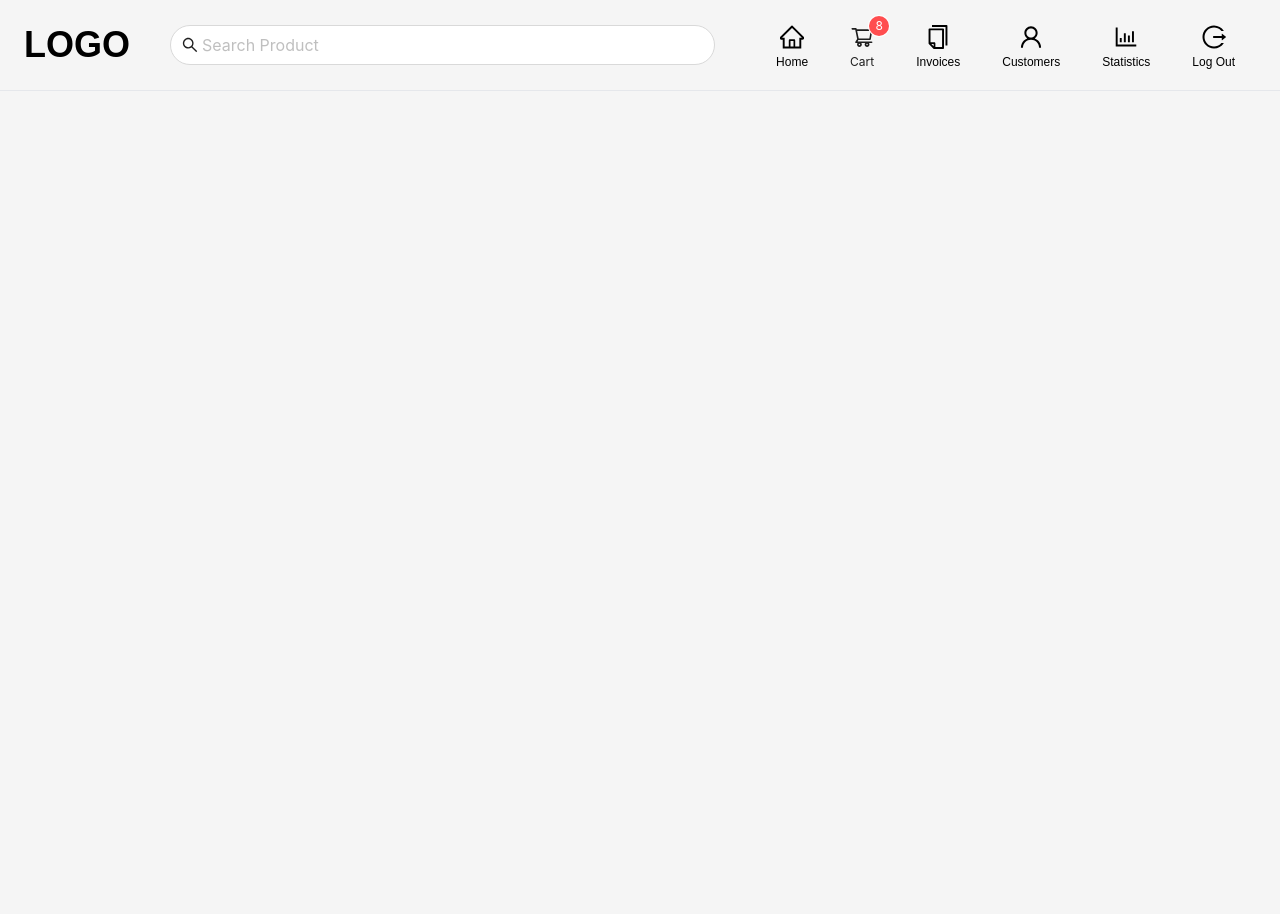
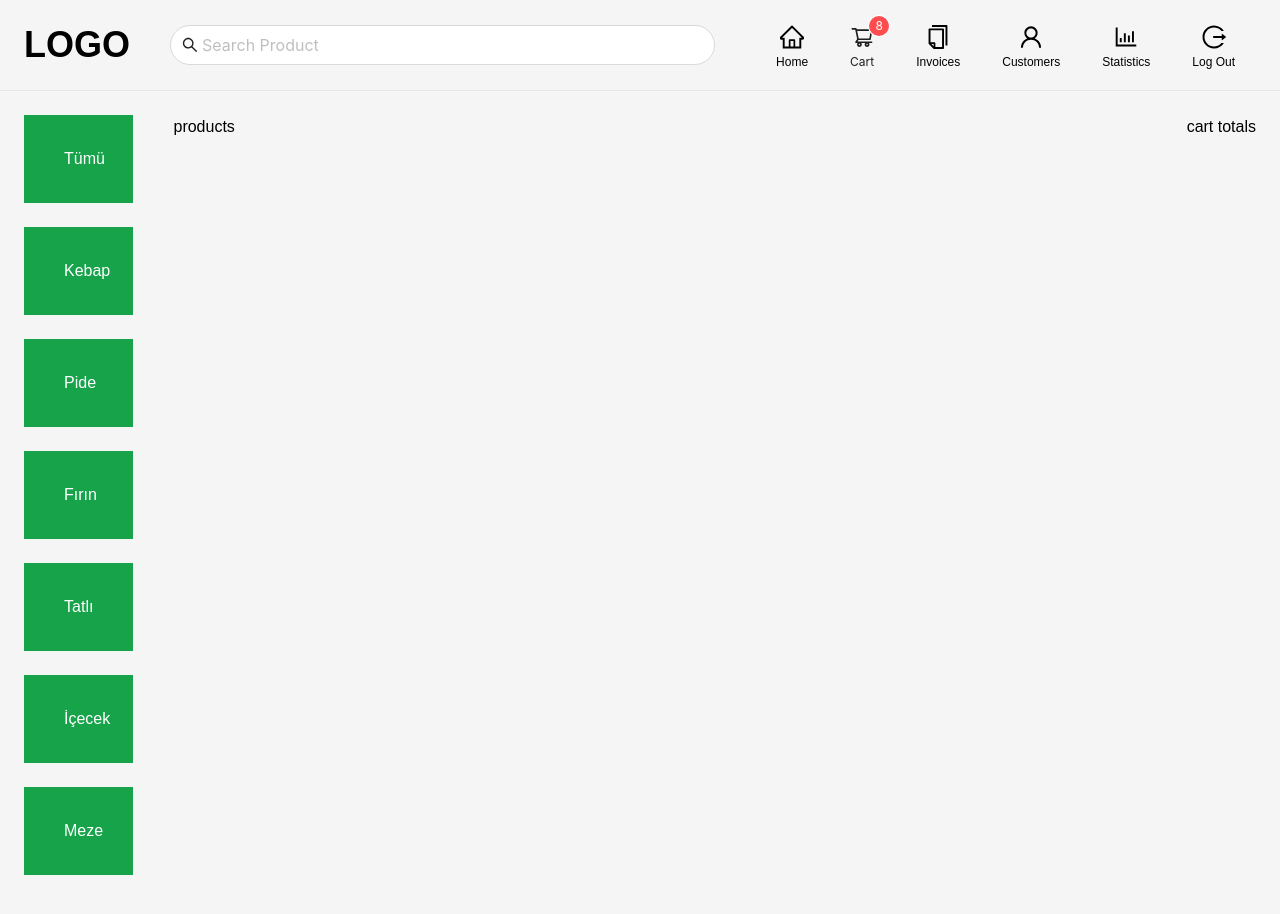
Before and after one commit to MehmethanDoru/pos_system, a React (Create React App) app in the folder client/: page / in a window 1280 px wide. Shown: the top 914 px of the page. Before the commit the page ends 800 px from the top, so only its background shows below. Built offline with nearby package versions, Linux system fonts and the light colour scheme.

Commit message:
completed categories component

```diff
--- a/client/src/App.jsx
+++ b/client/src/App.jsx
@@ -1,12 +1,23 @@
 import "./App.css";
-import Header from "./components/header/header"
+import Header from "./components/header/header";
+import Categories from "./components/cetegories/categories";
 
 function App() {
   return (
     <div className="body">
-      <Header/>
+      <Header />
+      <div className="home px-6 flex justify-between gap-10">
+        <div className="categories flex-[0.9] overflow-auto max-h-[calc(100vh-_-115px)] pb-72">
+          <Categories />
+        </div>
+        <div className="products flex-[8]">
+          <div className="">products</div>
+        </div>
+        <div className="">
+          <div>cart totals</div>
+        </div>
+      </div>
     </div>
-
   );
 }
 
--- /dev/null
+++ b/client/src/components/cetegories/categories.jsx
@@ -0,0 +1,29 @@
+const categories = () => {
+  return (
+    <ul className="flex flex-col gap-6">
+        <li className="bg-green-600 py-8 px-10 text-white cursor-pointer hover:bg-rose-500 transition-all text-center">
+            <span>Tümü</span>
+        </li>
+        <li className="bg-green-600 py-8 px-10 text-white cursor-pointer hover:bg-rose-500 transition-all text-center">
+            <span>Kebap</span>
+        </li>
+        <li className="bg-green-600 py-8 px-10 text-white cursor-pointer hover:bg-rose-500 transition-all text-center">
+            <span>Pide</span>
+        </li>
+        <li className="bg-green-600 py-8 px-10 text-white cursor-pointer hover:bg-rose-500 transition-all text-center">
+            <span>Fırın</span>
+        </li>
+        <li className="bg-green-600 py-8 px-10 text-white cursor-pointer hover:bg-rose-500 transition-all text-center">
+            <span>Tatlı</span>
+        </li>
+        <li className="bg-green-600 py-8 px-10 text-white cursor-pointer hover:bg-rose-500 transition-all text-center">
+            <span>İçecek</span>
+        </li>
+        <li className="bg-green-600 py-8 px-10 text-white cursor-pointer hover:bg-rose-500 transition-all text-center">
+            <span>Meze</span>
+        </li>
+    </ul>
+  )
+}
+
+export default categories
--- a/client/src/index.css
+++ b/client/src/index.css
@@ -8,5 +8,9 @@ body {
   margin: 0;
   font-family: "Fira Sans", sans-serif;
   background-color: #d6d6d63c;
+  overflow: hidden;
+}
 
+.categories::-webkit-scrollbar {
+  display: none;
 }
```
